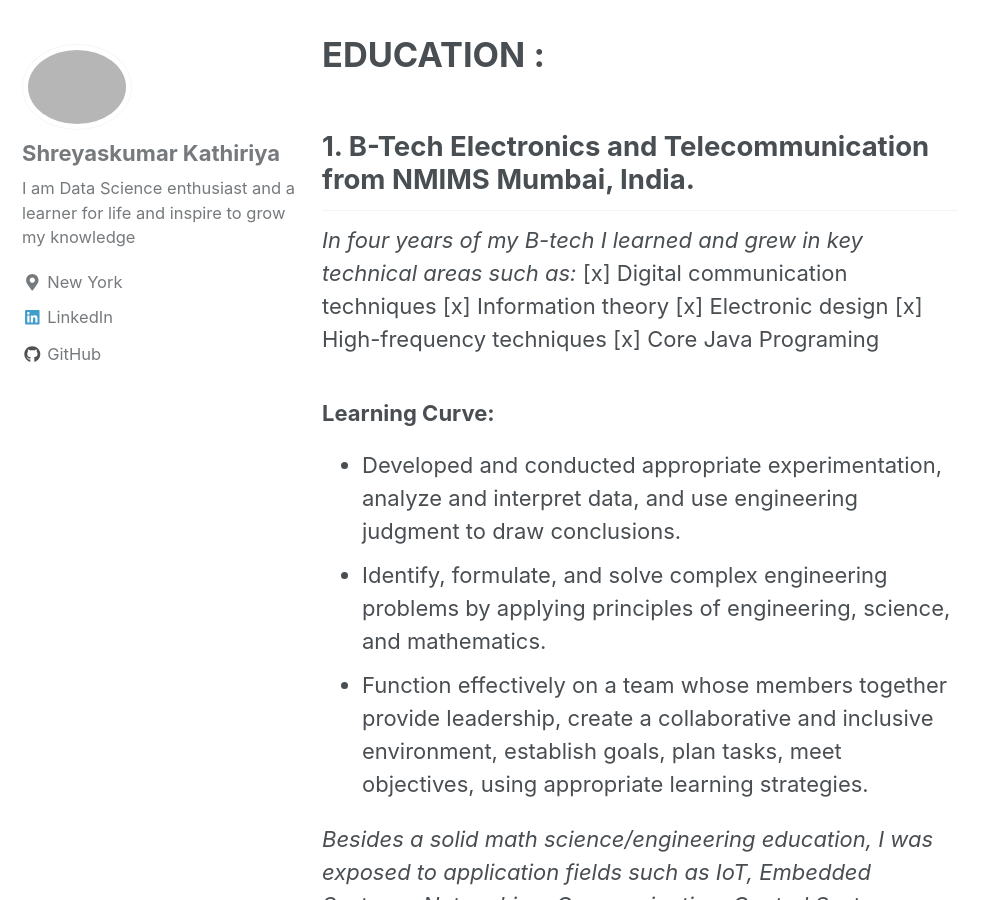
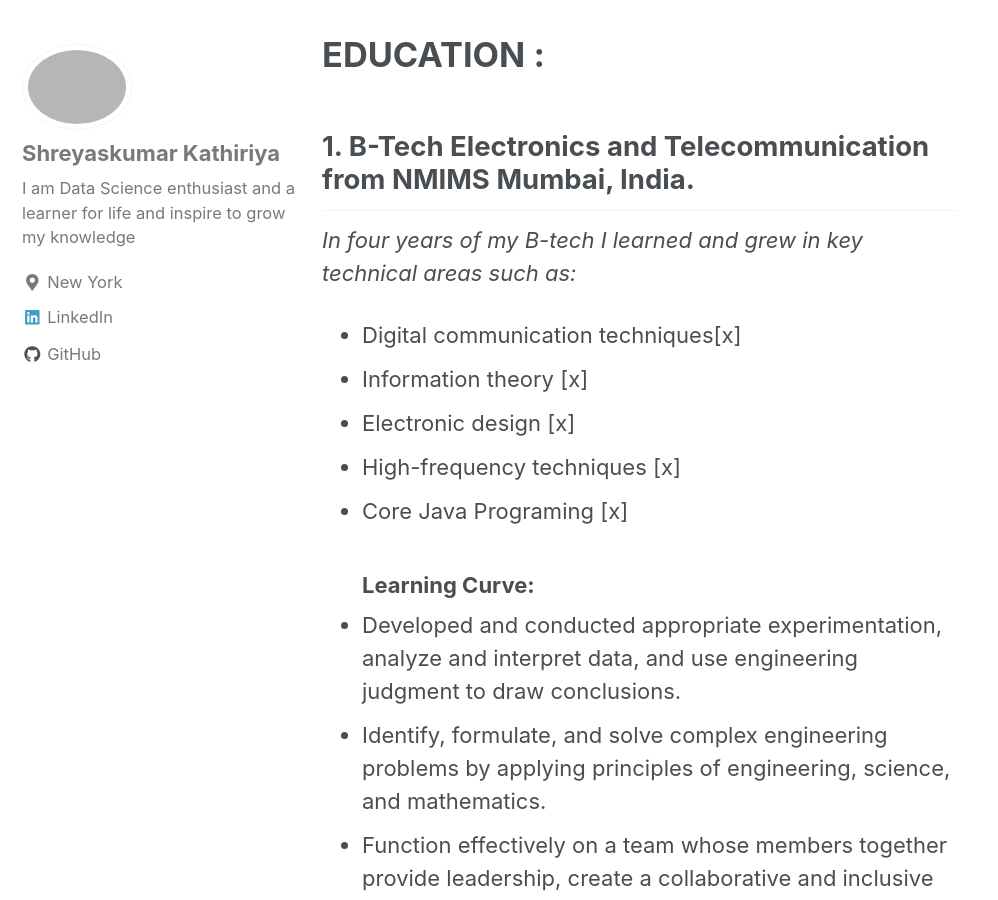
Before and after one commit to Shreyash1811/Shreyash1811.github.io, a Jekyll site: the page built from _pages/about.md, in a window 1280 px wide and 900 px high, scrolled down 1106 px. Shown: the whole window, without its empty margins (0-998 px from the left). Built offline with Jekyll 4.4.1, drawn with Linux system fonts in a browser that asks for light colours; nearby versions of some CDN libraries.

```diff
--- a/_pages/about.md
+++ b/_pages/about.md
@@ -10,11 +10,11 @@ I am a Data Science Enthusiast.
 # EDUCATION :
 ## 1. B-Tech Electronics and Telecommunication from NMIMS Mumbai, India.
  *In four years of my B-tech I learned and grew in key technical areas such as:*
- [x] Digital communication techniques
- [x] Information theory
- [x] Electronic design
- [x] High-frequency techniques
- [x] Core Java Programing
+ -  Digital communication techniques[x]
+ -  Information theory [x]
+ -  Electronic design [x]
+ -  High-frequency techniques [x]
+ -  Core Java Programing [x]
 ### Learning Curve:
  - Developed and conducted appropriate experimentation, analyze and interpret data, and use engineering judgment to draw conclusions.
  - Identify, formulate, and solve complex engineering problems by applying principles of engineering, science, and mathematics.
```
